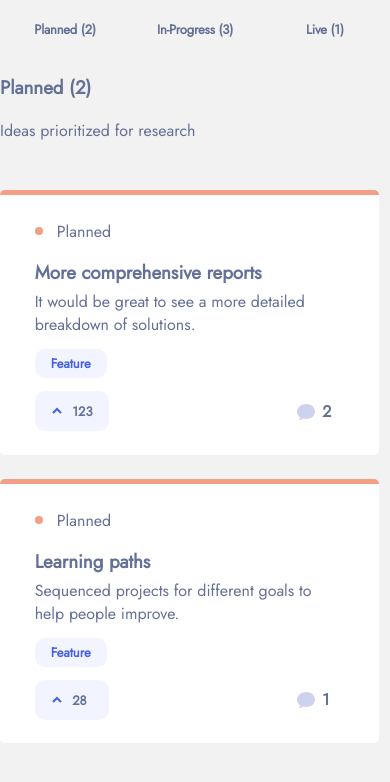
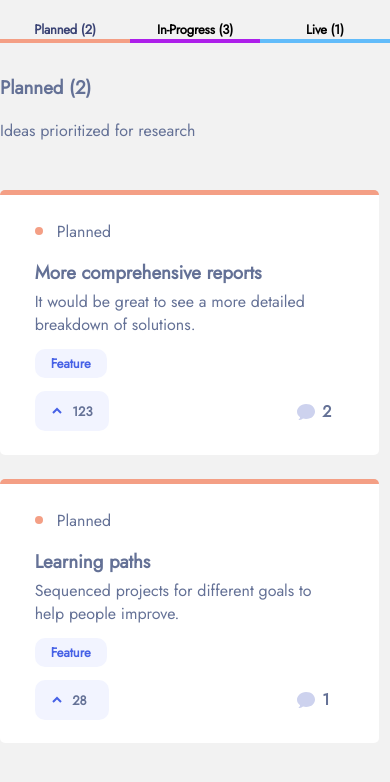
Before and after one commit to AmaliTech-Training-Academy/product-feedback-app, a React (Create React App) app in the folder project/: page / in a window 390 px wide. Shown: the top 782 px of the page. Built offline with nearby package versions, Linux system fonts and the light colour scheme; no server answers.

Commit message:
styling tabs part 2

```diff
--- a/project/package.json
+++ b/project/package.json
@@ -3,7 +3,10 @@
   "version": "0.1.0",
   "private": true,
   "dependencies": {
+    "@emotion/react": "^11.10.5",
+    "@emotion/styled": "^11.10.5",
     "@mui/base": "^5.0.0-alpha.114",
+    "@mui/material": "^5.11.6",
     "@reduxjs/toolkit": "^1.9.1",
     "@testing-library/jest-dom": "^5.16.5",
     "@testing-library/react": "^13.4.0",
--- a/project/src/Components/Roadmap/ProductRequest.js
+++ b/project/src/Components/Roadmap/ProductRequest.js
@@ -3,7 +3,7 @@ import ComponentBox from "../../Pages/roadmap/Planned";
 
 
 
-const ProductRequest = ({title, productRequests, subtitle,border1,round1,id,activeTab})=>{
+const ProductRequest = ({title, productRequests, subtitle,border1,round1})=>{
     const [myProduct, fetchMyProduct] = useState([])
     useEffect(() => {
         fetch('http://localhost:3000/productRequests')
--- a/project/src/Components/Roadmap/Tab.js
+++ b/project/src/Components/Roadmap/Tab.js
@@ -1,12 +1,13 @@
 import React from "react";
-const TabNavItem = ({ id, title, activeTab, setActiveTab }) => {
+const TabNavItem = ({ id, title, activeTab, setActiveTab,theStyle}) => {
 
  const handleClick = () => {
    setActiveTab(id);
  };
 
 return (
-   <li onClick={handleClick} className= {activeTab === id ? "active " : ""}>
+
+   <li onClick={handleClick} className= {activeTab === id ? "active" : "" } id={theStyle}>
      { title }
    </li>
  );
--- a/project/src/Pages/roadmap/Plan.js
+++ b/project/src/Pages/roadmap/Plan.js
@@ -5,6 +5,8 @@ import {useState,useEffect} from "react";
 import ProductRequest from "../../Components/Roadmap/ProductRequest";
 import TabNavItem from "../../Components/Roadmap/Tab";
 import TabContent from "../../Components/Roadmap/TabContent";
+import Tabs from '@mui/material/Tabs';
+import Tab from '@mui/material/Tab';
 
 
 
@@ -47,11 +49,17 @@ function Plan(){
     return(
         <>
         <nav>
+          {/* <Tabs>
+            <Tab label="Planned (2)"/>
+            <Tab label="In-Progress (3)"/>
+            <Tab label="Live (1)"/>
+
+          </Tabs> */}
 
           <ul className="list1">
-            <TabNavItem className="plan-tag" title="Planned (2)" id="tab1" activeTab={activeTab} setActiveTab={setActiveTab}/>
-            <TabNavItem className="progress-tag"title="In-Progress (3)" id="tab2" activeTab={activeTab} setActiveTab={setActiveTab}/>
-            <TabNavItem className="live-tag" title="Live (1)" id="tab3" activeTab={activeTab} setActiveTab={setActiveTab}/>
+            <TabNavItem theStyle="plan-tag" title="Planned (2)" id="tab1" activeTab={activeTab} setActiveTab={setActiveTab}/>
+            <TabNavItem theStyle="progress-tag"title="In-Progress (3)" id="tab2" activeTab={activeTab} setActiveTab={setActiveTab}/>
+            <TabNavItem theStyle="live-tag" title="Live (1)" id="tab3" activeTab={activeTab} setActiveTab={setActiveTab}/>
           </ul>
         </nav>
     <div className="small-screen">
--- a/project/src/Pages/roadmap/roadmap.css
+++ b/project/src/Pages/roadmap/roadmap.css
@@ -80,7 +80,6 @@ nav{
 
 
 .tag{
-
     background-color:#f2f4ff ;
     padding: 5px 16px;
     max-width: fit-content;
@@ -122,8 +121,6 @@ nav{
 }
 
 .arrow-up{
-    /* width: 8px;
-    height: 4px; */
     font-weight: 600;
     margin-right: 23.46%;
     margin-top: 5px;
@@ -248,22 +245,30 @@ nav{
     nav{
         display: block;
     }
+    .active{
+        color: #3a4374;
+
+    }
      li{
         list-style-type: none;
         display: inline-block;
         width: 33.33%;
         font-weight: 700;
         font-size: 13px;
-        color: #647196;
         letter-spacing: -0.18px;
         text-align: center;
         line-height: 19px;
-
-        margin-top: 20px;margin-bottom: 16;
-
+        margin-top: 20px;
+        margin-bottom: 16px;
     }
-    .active{
-        /* background-color: #4661e6; */
+    /* ul :first-child{
+         border-bottom: 5px solid #4661e6;
+    } */
+    ul:nth-child(2){
+        border-bottom: 5px solid #ad1fea;
+    }
+    .active :first-child{
+        background-color: #4661e6;
 
     }
    .big-screen{
@@ -278,9 +283,14 @@ nav{
     margin: 0;
    }
 
-   .plan-tag :active{
-    border: 5px #f49f85;
-
+   #plan-tag {
+    border-bottom: 4.5px solid #f49f85;
+   }
+   #progress-tag {
+    border-bottom: 4.5px solid #ad1fea;
+   }
+   #live-tag {
+    border-bottom: 4.5px solid #62bcfa;
    }
 
 }
```
Also changed, not shown: 1 other file (tests, documents, lock files or other folders).
